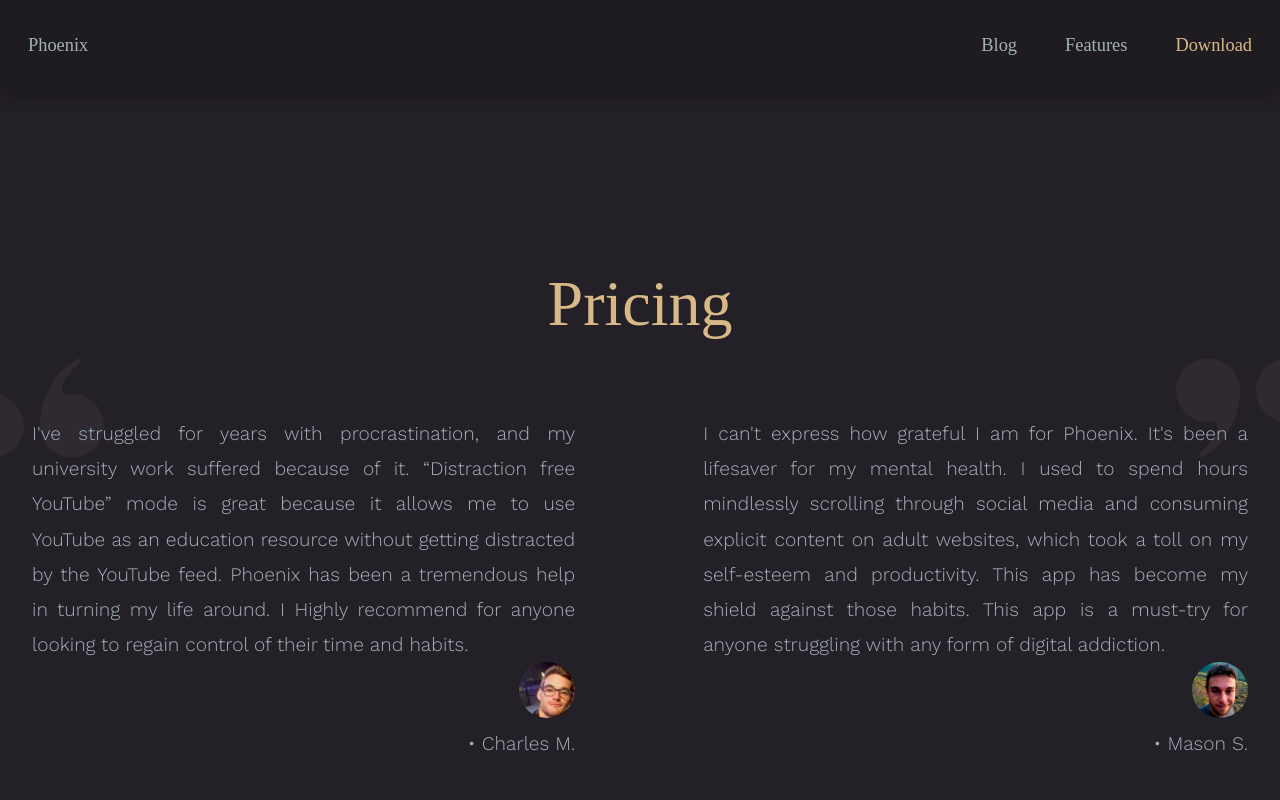
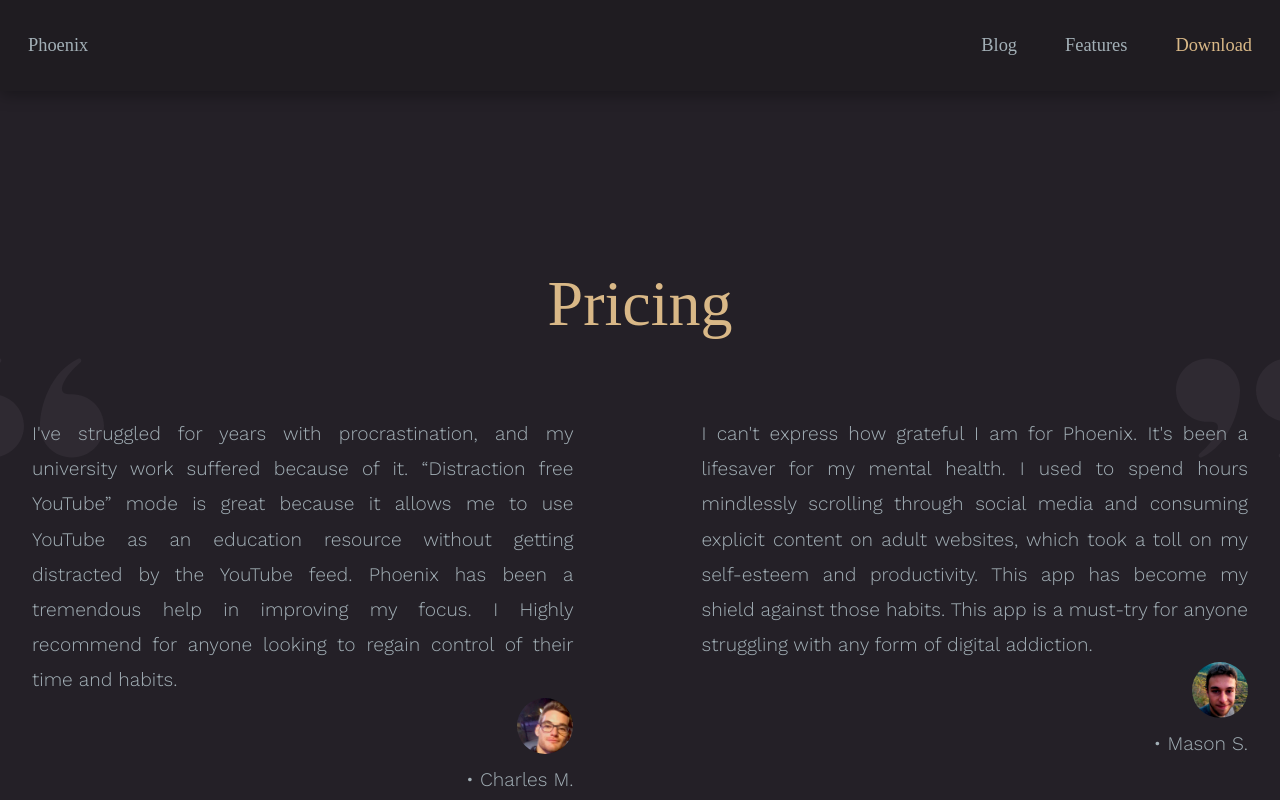
Before and after one commit to jeremyash13/Phoenix_Website, a SvelteKit app: page /pricing in a window 1280 px wide. Shown: the top 800 px of the page. Built offline with nearby package versions, Linux system fonts and the light colour scheme.

Commit message:
modified testimonial

```diff
--- a/src/routes/pricing/+page.svelte
+++ b/src/routes/pricing/+page.svelte
@@ -17,7 +17,7 @@
 					I've struggled for years with procrastination, and my university work suffered because of
 					it. “Distraction free YouTube” mode is great because it allows me to use YouTube as an
 					education resource without getting distracted by the YouTube feed. Phoenix has been a
-					tremendous help in turning my life around. I Highly recommend for anyone looking to regain
+					tremendous help in improving my focus. I Highly recommend for anyone looking to regain
 					control of their time and habits.
 				</p>
 				<div class="avatar-wrapper flex-col">
```
